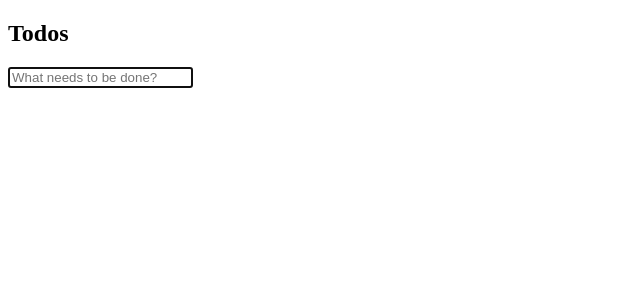
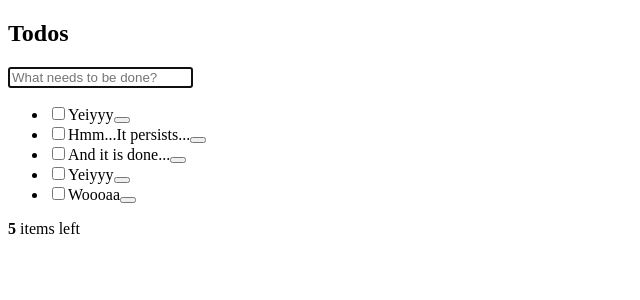
Before and after one commit to orbanbotond/angular-exercising, an Angular app: page / in a window 1280 px wide. Shown: the top 300 px of the page, without its empty margins (0-640 px from the left). Built offline with nearby package versions, Linux system fonts and the light colour scheme; data requests are answered from the project's data file.

Commit message:
The Resoureces are saved to the backend.

```diff
--- /dev/null
+++ b/db.json
@@ -0,0 +1,29 @@
+{
+  "todos": [
+    {
+      "title": "Yeiyyy",
+      "complete": false,
+      "id": 1
+    },
+    {
+      "title": "Hmm...It persists...",
+      "complete": false,
+      "id": 2
+    },
+    {
+      "title": "And it is done...",
+      "complete": false,
+      "id": 3
+    },
+    {
+      "title": "Yeiyyy",
+      "complete": false,
+      "id": 4
+    },
+    {
+      "title": "Woooaa",
+      "complete": false,
+      "id": 5
+    }
+  ]
+}
--- a/package.json
+++ b/package.json
@@ -8,7 +8,8 @@
     "build": "ng build",
     "test": "ng test",
     "lint": "ng lint",
-    "e2e": "ng e2e"
+    "e2e": "ng e2e",
+    "json-server": "json-server --watch db.json"
   },
   "private": true,
   "dependencies": {
@@ -22,6 +23,7 @@
     "@angular/platform-browser-dynamic": "^4.2.4",
     "@angular/router": "^4.2.4",
     "core-js": "^2.4.1",
+    "json-server": "^0.12.0",
     "rxjs": "^5.4.2",
     "zone.js": "^0.8.14"
   },
--- /dev/null
+++ b/src/app/api.service.ts
@@ -0,0 +1,69 @@
+import { Injectable } from '@angular/core';
+import { environment } from 'environments/environment';
+
+import { Http, Response } from '@angular/http';
+import { Todo } from './todo';
+import { Observable } from 'rxjs/Observable';
+import 'rxjs/add/operator/map';
+import 'rxjs/add/operator/catch';
+import 'rxjs/add/observable/throw';
+
+const API_URL = environment.apiUrl;
+
+@Injectable()
+export class ApiService {
+
+  constructor(
+    private http: Http
+  ) {
+  }
+
+  public getAllTodos(): Observable<Todo[]> {
+    return this.http
+      .get(API_URL + '/todos')
+      .map(response => {
+        const todos = response.json();
+        return todos.map((todo) => new Todo(todo));
+      })
+      .catch(this.handleError);
+  }
+
+  public createTodo(todo: Todo): Observable<Todo> {
+    return this.http
+      .post(API_URL + '/todos', todo)
+      .map(response => {
+        return new Todo(response.json());
+      })
+      .catch(this.handleError);
+  }
+
+  public getTodoById(todoId: number): Observable<Todo> {
+    return this.http
+      .get(API_URL + '/todos/' + todoId)
+      .map(response => {
+        return new Todo(response.json());
+      })
+      .catch(this.handleError);
+  }
+
+  public updateTodo(todo: Todo): Observable<Todo> {
+    return this.http
+      .put(API_URL + '/todos/' + todo.id, todo)
+      .map(response => {
+        return new Todo(response.json());
+      })
+      .catch(this.handleError);
+  }
+
+  public deleteTodoById(todoId: number): Observable<null> {
+    return this.http
+      .delete(API_URL + '/todos/' + todoId)
+      .map(response => null)
+      .catch(this.handleError);
+  }
+
+  private handleError (error: Response | any) {
+    console.error('ApiService::handleError', error);
+    return Observable.throw(error);
+  }
+}
--- a/src/app/app.component.ts
+++ b/src/app/app.component.ts
@@ -1,33 +1,59 @@
-import { Component } from '@angular/core';
-import {Todo} from './todo';
-import {TodoDataService} from './todo-data.service';
+import { Component, OnInit } from '@angular/core';
+import { TodoDataService } from './todo-data.service';
+import { Todo } from './todo';
 
 @Component({
   selector: 'app-root',
   templateUrl: './app.component.html',
   styleUrls: ['./app.component.css'],
-  providers: []
+  providers: [TodoDataService]
 })
-export class AppComponent {
+export class AppComponent implements OnInit {
 
-  newTodo: Todo = new Todo();
+  todos: Todo[] = [];
 
-  constructor(private todoDataService: TodoDataService) {
+  constructor(
+    private todoDataService: TodoDataService
+  ) {
   }
 
-  onAddTodo(todo: Todo) {
-    this.todoDataService.addTodo(todo);
+  public ngOnInit() {
+    this.todoDataService
+      .getAllTodos()
+      .subscribe(
+        (todos) => {
+          this.todos = todos;
+        }
+      );
   }
 
-  onToggleTodoComplete(todo: Todo) {
-    this.todoDataService.toggleTodoComplete(todo);
+  onAddTodo(todo) {
+    this.todoDataService
+      .addTodo(todo)
+      .subscribe(
+        (newTodo) => {
+          this.todos = this.todos.concat(newTodo);
+        }
+      );
   }
 
-  onRemoveTodo(todo: Todo) {
-    this.todoDataService.deleteTodoById(todo.id);
+  onToggleTodoComplete(todo) {
+    this.todoDataService
+      .toggleTodoComplete(todo)
+      .subscribe(
+        (updatedTodo) => {
+          todo = updatedTodo;
+        }
+      );
   }
 
-  get todos() {
-    return this.todoDataService.getAllTodos();
+  onRemoveTodo(todo) {
+    this.todoDataService
+      .deleteTodoById(todo.id)
+      .subscribe(
+        (_) => {
+          this.todos = this.todos.filter((t) => t.id !== todo.id);
+        }
+      );
   }
 }
--- a/src/app/app.module.ts
+++ b/src/app/app.module.ts
@@ -8,6 +8,7 @@
 import { TodoListComponent } from './todo-list/todo-list.component';
 import { TodoListItemComponent } from './todo-list-item/todo-list-item.component';
 import { TodoListFooterComponent } from './todo-list-footer/todo-list-footer.component';
+import { ApiService } from './api.service';
 
 @NgModule({
   declarations: [
@@ -22,7 +23,7 @@
     FormsModule,
     HttpModule
   ],
-  providers: [TodoDataService],
+  providers: [TodoDataService, ApiService],
   bootstrap: [AppComponent]
 })
 export class AppModule { }
--- a/src/app/todo-data.service.ts
+++ b/src/app/todo-data.service.ts
@@ -1,63 +1,43 @@
-import {Injectable} from '@angular/core';
-import {Todo} from './todo';
+import { Injectable } from '@angular/core';
+import { Todo } from './todo';
+import { ApiService } from './api.service';
+import { Observable } from 'rxjs/Observable';
 
 @Injectable()
 export class TodoDataService {
 
-  // Placeholder for last id so we can simulate
-  // automatic incrementing of id's
-  lastId: number = 0;
-
-  // Placeholder for todo's
-  todos: Todo[] = [];
-
-  constructor() {
+  constructor( private api: ApiService ) {
   }
 
   // Simulate POST /todos
-  addTodo(todo: Todo): TodoDataService {
-    if (!todo.id) {
-      todo.id = ++this.lastId;
-    }
-    this.todos.push(todo);
-    return this;
+  addTodo(todo: Todo): Observable<Todo> {
+    return this.api.createTodo(todo);
   }
 
   // Simulate DELETE /todos/:id
-  deleteTodoById(id: number): TodoDataService {
-    this.todos = this.todos
-      .filter(todo => todo.id !== id);
-    return this;
+  deleteTodoById(todoId: number): Observable<Todo> {
+    return this.api.deleteTodoById(todoId);
   }
 
   // Simulate PUT /todos/:id
-  updateTodoById(id: number, values: Object = {}): Todo {
-    let todo = this.getTodoById(id);
-    if (!todo) {
-      return null;
-    }
-    Object.assign(todo, values);
-    return todo;
+  updateTodo(todo: Todo): Observable<Todo> {
+    return this.api.updateTodo(todo);
   }
 
   // Simulate GET /todos
-  getAllTodos(): Todo[] {
-    return this.todos;
+  getAllTodos(): Observable<Todo[]> {
+    return this.api.getAllTodos();
   }
 
   // Simulate GET /todos/:id
-  getTodoById(id: number): Todo {
-    return this.todos
-      .filter(todo => todo.id === id)
-      .pop();
+  getTodoById(todoId: number): Observable<Todo> {
+    return this.api.getTodoById(todoId);
   }
 
-  // Toggle todo complete
-  toggleTodoComplete(todo: Todo){
-    let updatedTodo = this.updateTodoById(todo.id, {
-      complete: !todo.complete
-    });
-    return updatedTodo;
+  // Toggle complete
+  toggleTodoComplete(todo: Todo) {
+    todo.complete = !todo.complete;
+    return this.api.updateTodo(todo);
   }
 
 }
--- a/src/environments/environment.prod.ts
+++ b/src/environments/environment.prod.ts
@@ -1,3 +1,4 @@
 export const environment = {
-  production: true
+  production: true,
+  apiUrl: 'http://localhost:3000'
 };
--- a/src/environments/environment.ts
+++ b/src/environments/environment.ts
@@ -4,5 +4,6 @@
 // The list of which env maps to which file can be found in `.angular-cli.json`.
 
 export const environment = {
-  production: false
+  production: false,
+  apiUrl: 'http://localhost:3000'
 };
```
Also changed, not shown: 2 other files (tests, documents, lock files or other folders).
